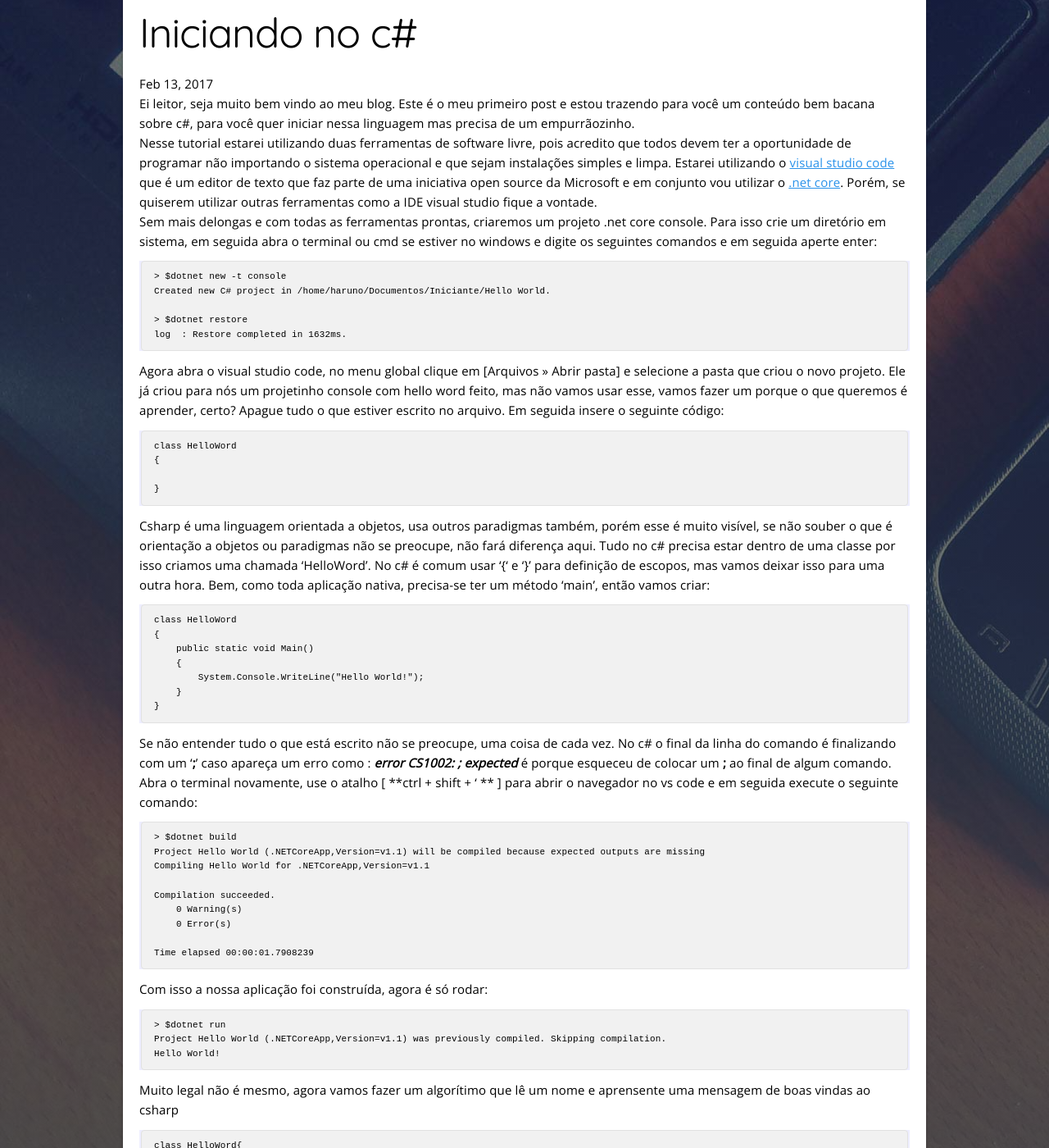
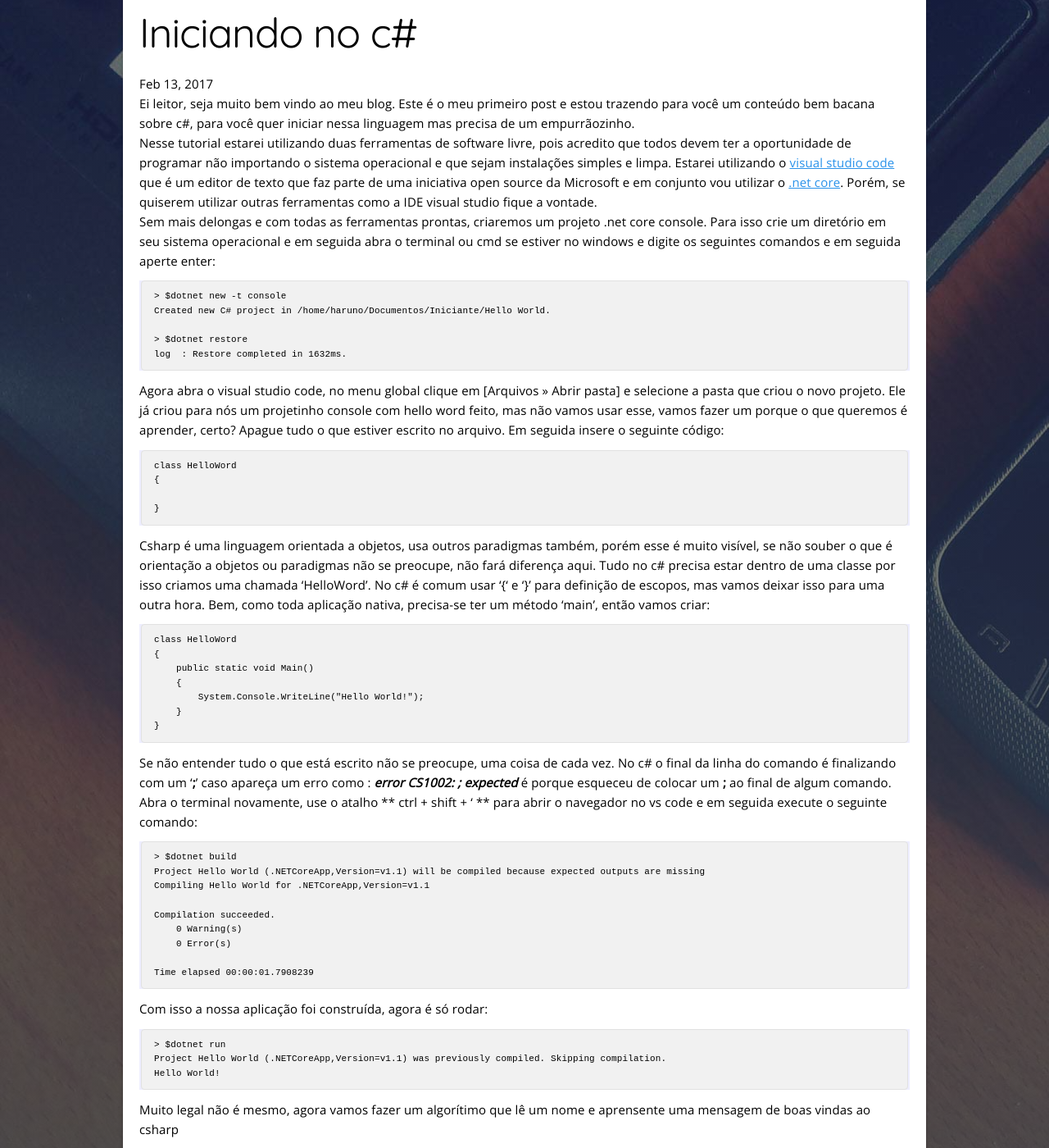
Before and after one commit to HarunoKenobi/HarunoKenobi.github.io, a Jekyll site: the page built from _posts/2017-02-13-Hello-Word-charp.markdown, in a window 1280 px wide and 1400 px high, scrolled down 389 px. Shown: the whole window at 82% size. Built offline with Jekyll 4.4.1, drawn with Linux system fonts in a browser that asks for light colours; some of the changed text lies outside the part shown.

Commit message:
correções de erros

```diff
--- a/_posts/2017-02-13-Hello-Word-charp.markdown
+++ b/_posts/2017-02-13-Hello-Word-charp.markdown
@@ -8,7 +8,7 @@ Ei leitor, seja muito bem vindo ao meu blog. Este é o meu primeiro post e estou
 
 Nesse tutorial estarei utilizando duas ferramentas de software livre, pois acredito que todos devem ter a oportunidade de programar não importando o sistema operacional e que sejam instalações simples e limpa. Estarei utilizando o [visual studio code](https://code.visualstudio.com/){:target="_blank"} que é um editor de texto que faz parte de uma iniciativa open source da Microsoft e em conjunto vou utilizar o [.net core](https://www.microsoft.com/net/core){:target="_blank"}. Porém, se quiserem utilizar outras ferramentas como a IDE visual studio fique a vontade.
 
-Sem mais delongas e com todas as ferramentas prontas, criaremos um projeto .net core console. Para isso crie um diretório em sistema, em seguida abra o terminal ou cmd se estiver no windows e digite os seguintes comandos e em seguida aperte enter:
+Sem mais delongas e com todas as ferramentas prontas, criaremos um projeto .net core console. Para isso crie um diretório em seu sistema operacional e em seguida abra o terminal ou cmd se estiver no windows e digite os seguintes comandos e em seguida aperte enter:
 
 ~~~
 > $dotnet new -t console
@@ -40,7 +40,7 @@ class HelloWord
 ~~~
 
 Se não entender tudo o que está escrito não se preocupe, uma coisa de cada vez. No c# o final da linha do comando é finalizando com um '**;**' caso apareça um erro como : ***error CS1002: ; expected*** é porque esqueceu de colocar um **;** ao final de algum comando.
-Abra o terminal novamente, use o atalho [ **ctrl + shift + ' ** ] para abrir o navegador no vs code e em seguida execute o seguinte comando:
+Abra o terminal novamente, use o atalho ** ctrl + shift + ' ** para abrir o navegador no vs code e em seguida execute o seguinte comando:
 
 ~~~
 > $dotnet build
@@ -95,4 +95,5 @@ Seja muito bem vindo ao csharp Haruno Kenobi, espero que goste da experiência!
 ~~~
 
 Agora teste, mude textos e entradas de textos e divirta-se, por enquanto é só e logo mais eu estarei trazendo a seguência do conteúdo.
-O fonte dessa aplicação ficará no meu [Github](https://github.com/HarunoKenobi/csharp_beginning/tree/master/Hello%20World) acesse e dê um fork na aplicação e qualquer dúvida ou feed back poste nas [Issues](https://github.com/HarunoKenobi/csharp_beginning/issues).
+
+O fonte dessa aplicação ficará disponível no [Github](https://github.com/HarunoKenobi/csharp_beginning/tree/master/Hello%20World) então acesse e dê um fork na aplicação e qualquer dúvida ou feed back poste nas [Issues](https://github.com/HarunoKenobi/csharp_beginning/issues).
```
